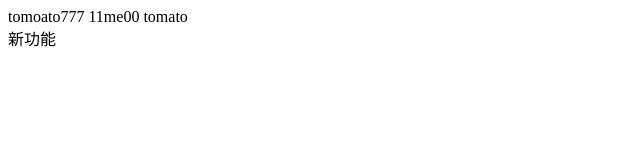
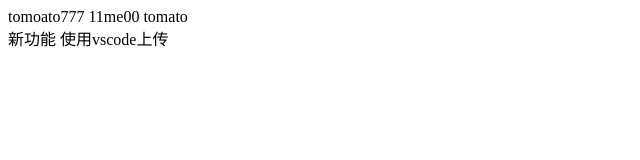
Before and after one commit to fxyb/fxyb_test, a plain HTML site: page index.html in a window 1280 px wide. Shown: the whole page, without its empty margins (0-640 px from the left). Drawn offline with Linux system fonts and the light colour scheme.

Commit message:
vscode提交

```diff
--- a/index.html
+++ b/index.html
@@ -8,6 +8,6 @@
 </head>
 <body>
     <div>tomoato777 11me00 tomato</div>
-    <div>新功能</div>
+    <div>新功能 使用vscode上传</div>
 </body>
 </html>
```
